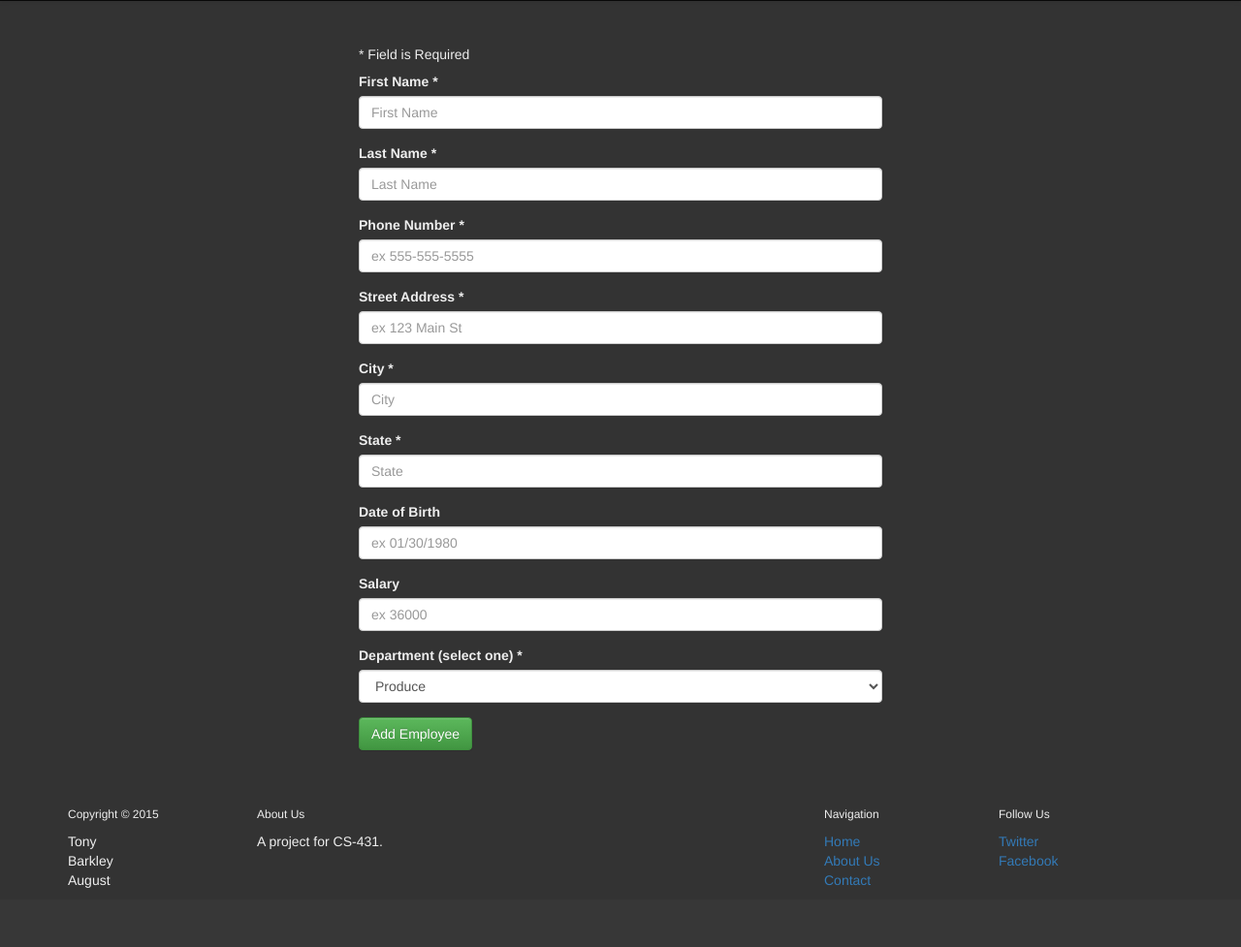
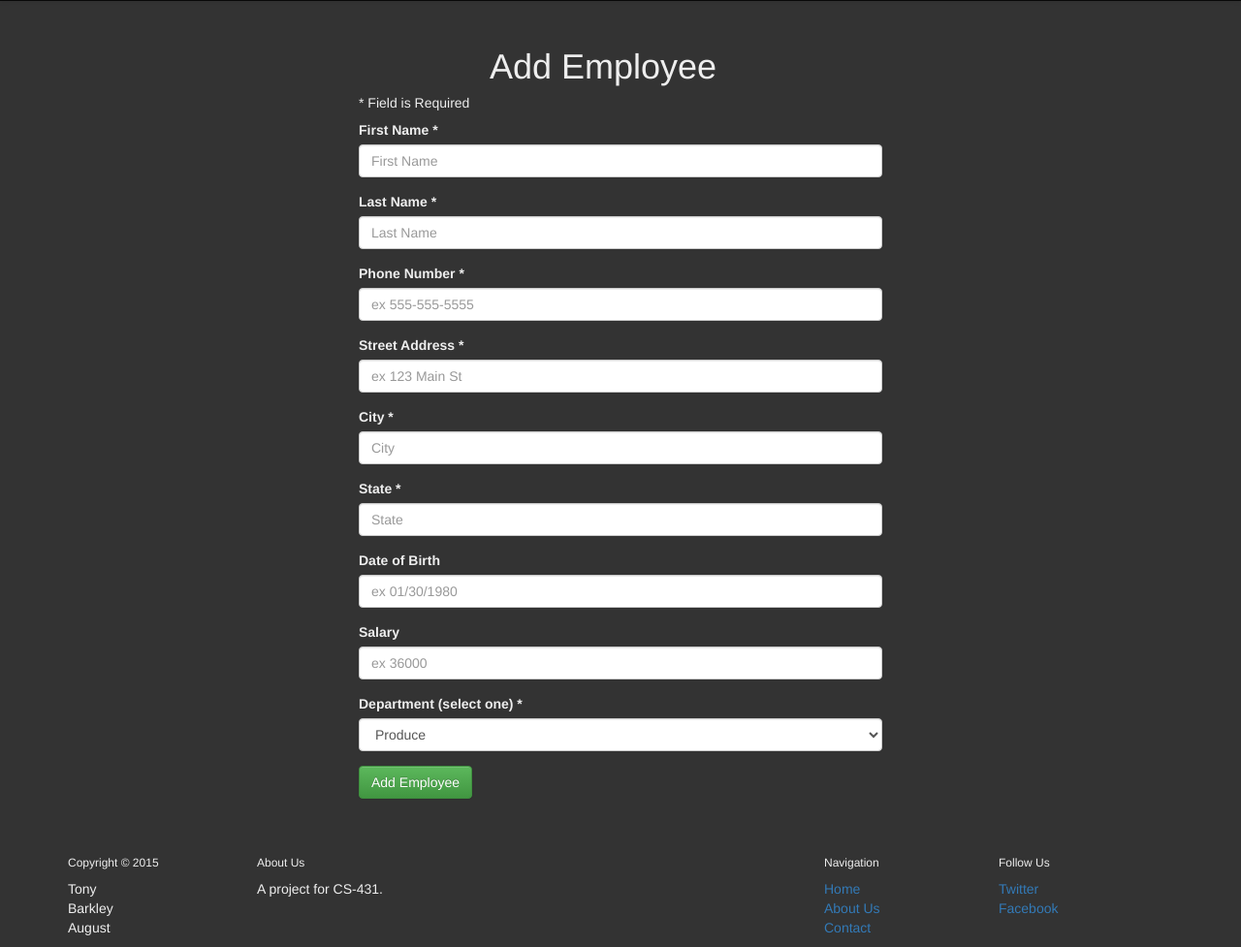
Before and after one commit to dnlzz/CS-431-Project, a PHP site: page /addEmp.php in a window 1280 px wide. Shown: the part 50-1027 px from the top of the page at 97% size. Before the commit the page ends 966 px from the top, so only its background shows below. Run offline with PHP 8.4, Linux system fonts and the light colour scheme; some libraries are stand-ins or nearby versions.

```diff
--- a/addEmp.php
+++ b/addEmp.php
@@ -109,7 +109,10 @@
 			    	$sql = "INSERT INTO EMPLOYEE (Employee_first_name, Employee_last_name, Employee_salary, Employee_date_of_birth, Employee_phone, Employee_street_name, Employee_city, Employee_state, Department_ID) VALUES ('$firstName', '$lastName', '$salary', '$dob', '$phNum', '$street', '$city', '$state', '$department');";
 
 			    	if ( mysql_query($sql) ) {
-			    		$success = "Employee added!";
+    					echo ("<SCRIPT LANGUAGE='JavaScript'>
+			    			window.alert('Inventory Item Added!')
+			    			window.location.href='./addInv.php';
+			    			</SCRIPT>");
 			    	} else {
 			    		echo "ERROR ADDING EMPLOYEE";
 		    		}
@@ -127,7 +130,9 @@
 
 		?>
 
-		<h3><?php echo $success; ?></h3>
+		<div id="inner">
+			<h1>Add Employee</h1>
+		</div>
 
 		<h5>* Field is Required</h5>
 
--- a/addProd.php
+++ b/addProd.php
@@ -72,6 +72,10 @@
 
 		<h3><?php echo $success; ?></h3>
 
+		<div id="inner">
+			<h1>Add Product...</h1>
+		</div>
+
 		<h5>* Field is Required</h5>
 
 
--- a/inventory.php
+++ b/inventory.php
@@ -43,7 +43,8 @@
 	<?php } ?>
 
 	  	</select>
-	  	<input type="Submit" value="Select" name="submit" class="btn btn-default">
+	  	</div>
+	  	<button type="Submit" name="submit" class="btn btn-success">Select</button>
 	  </div>
 	</form>
 
--- a/main.css
+++ b/main.css
@@ -1,7 +1,3 @@
-html {
-	background-color: #333;
-}
-
 footer {
 	background-color: #333;
 	color: #eee;
@@ -30,6 +26,11 @@ ul.unstyled {
 	color: black;
 }
 
+#inner {
+    width: 50%;
+    margin: 0 auto;
+}
+
 .navbar-wrapper {
 	margin-bottom: -22px;
 }
```
Also changed, not shown: addInv.php (+5 -3 lines).
